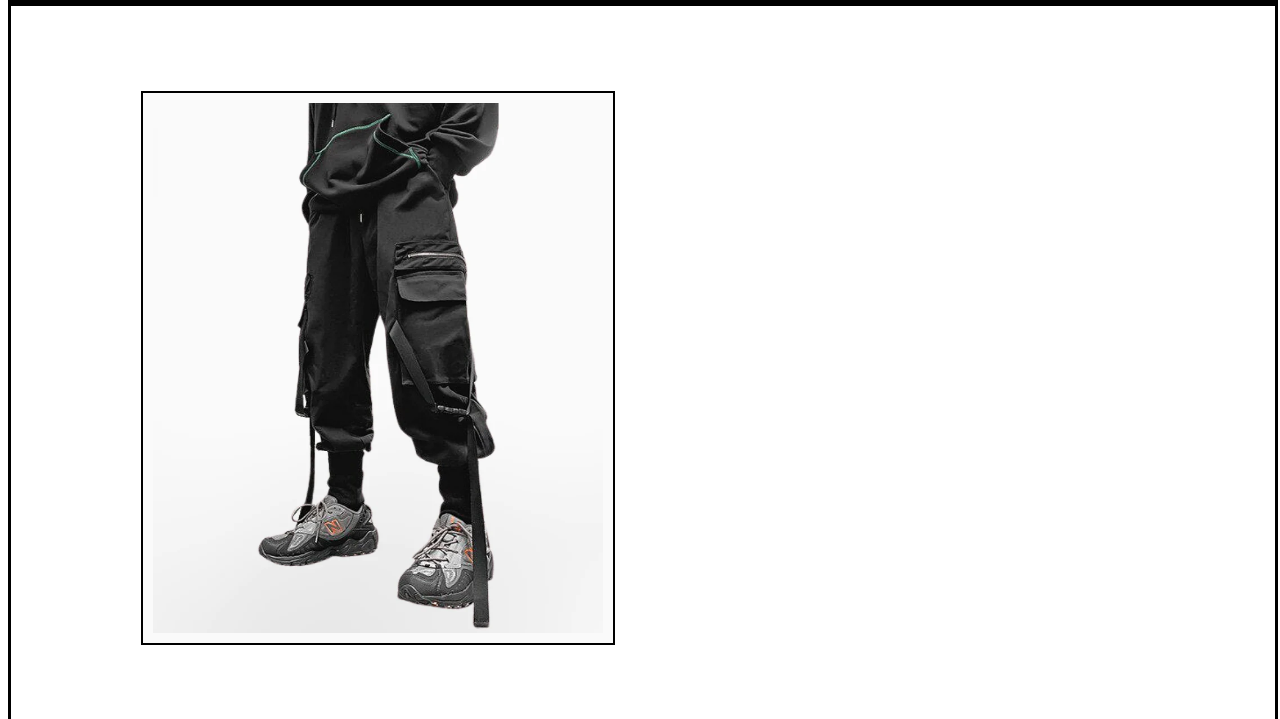
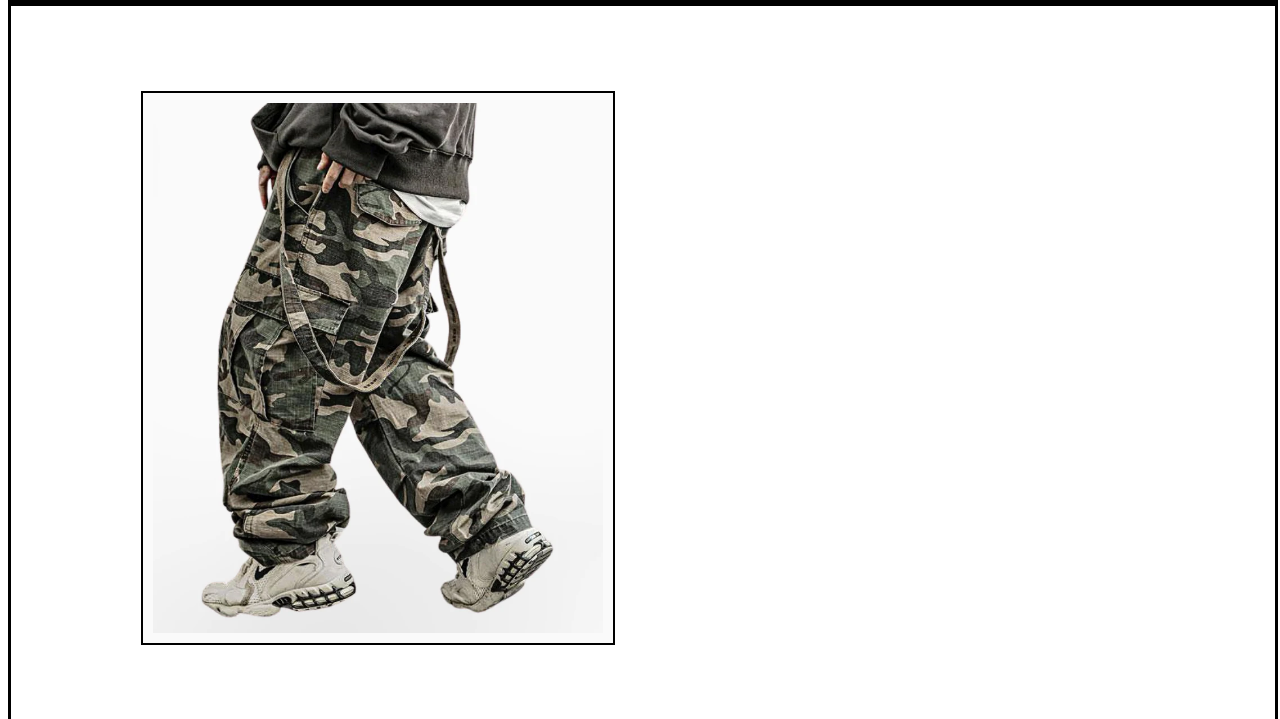
Before and after one commit to injal123/Streetwear-Website, a plain HTML site: page Pant3.html in a window 1280 px wide. Shown: the part 81-800 px from the top of the page. Drawn offline with nearby package versions, Linux system fonts and the light colour scheme.

Commit message:
Fix image paths

```diff
--- a/Pant3.html
+++ b/Pant3.html
@@ -194,7 +194,7 @@ input{
         <div class="discounted">
 
          <img style="margin-left: 10px; margin-top: 10px; cursor: pointer;"
-         src="photo/pant3.webp" height="530px" width="450px">
+         src="photo/pant2.webp" height="530px" width="450px">
 
         </div>
 
```
